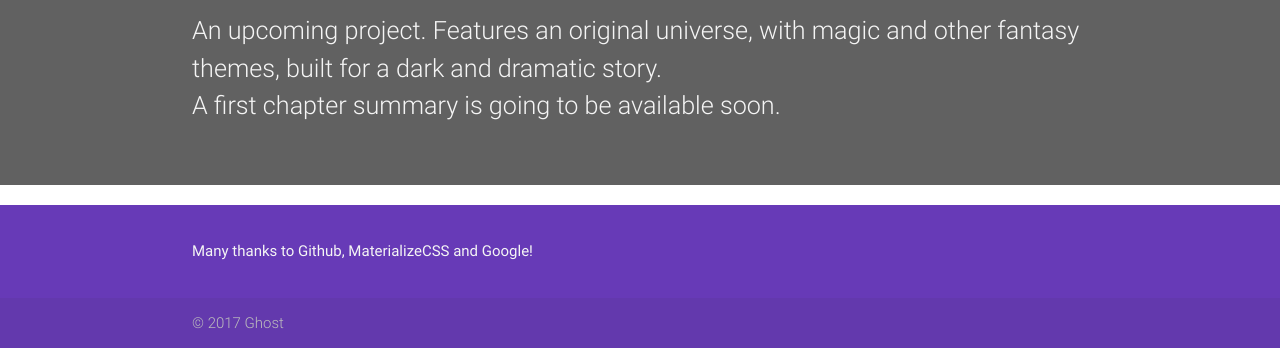
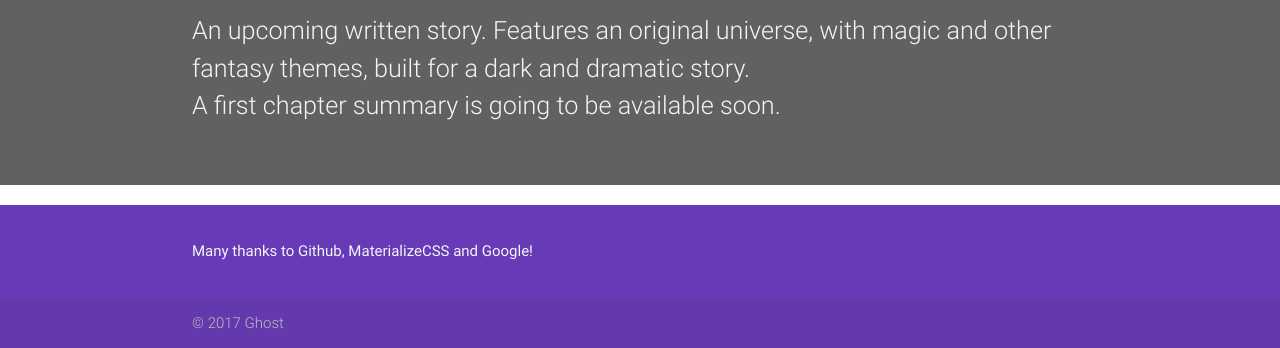
Before and after one commit to RadioactiveGhost/radioactiveghost.github.io, a plain HTML site: page index.html in a window 1280 px wide. Shown: the part 3087-3435 px from the top of the page. Drawn offline with nearby package versions, Linux system fonts and the light colour scheme.

Commit message:
Update index.html
Fixed misleading description on ProjectVoid

```diff
--- a/index.html
+++ b/index.html
@@ -93,7 +93,7 @@
       <div class="section grey darken-2">
         <div class="row container">
           <h2 class="header grey-text text-darken-4">ProjectVoid</h2>
-          <p class="grey-text text-lighten-4 flow-text">An upcoming project. Features an original universe, with magic and other fantasy themes, built for a dark and dramatic story.<br>A first chapter summary is going to be available soon.</p>
+          <p class="grey-text text-lighten-4 flow-text">An upcoming written story. Features an original universe, with magic and other fantasy themes, built for a dark and dramatic story.<br>A first chapter summary is going to be available soon.</p>
         </div>
       </div>
 
```
